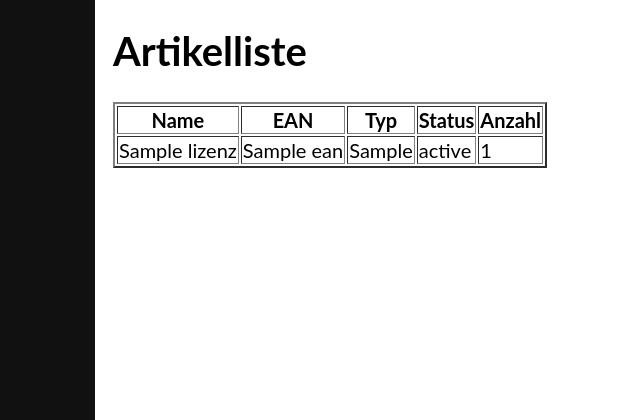
After one commit to mario-spitze/companynetworkmanager, a Django app: template django/project/inventory/templates/inventory/listArticle.html in a window 1280 px wide. The commit adds this page. Shown: the top 420 px of the page, without its empty margins (145-785 px from the left). Run offline with Django 3.2, Linux system fonts and the light colour scheme; the template is opened without the code that fills it: most values are stand-ins (such as "Sample title", 1, 10 or a date in 2020).

Commit message:
close #38

```diff
--- /dev/null
+++ b/django/project/inventory/templates/inventory/listArticle.html
@@ -0,0 +1,24 @@
+{% extends 'content.html' %}
+
+{% block title %}Artikelliste{% endblock %}
+
+{% block content %}
+<table border="2">
+    <tr>
+        <th>Name</th>
+        <th>EAN</th>
+        <th>Typ</th>
+        <th>Status</th>
+        <th>Anzahl</th>
+    </tr>
+    {% for article in object_list %}
+    <tr>
+        <td>{{ article}}</td>
+        <td>{{ article.ean }}</td>
+        <td>{{ article.getType }}</td>
+        <td>{{ article.status }}</td>
+        <td>{{ article.getCount }}</td>
+    </tr>
+    {% endfor %}
+</table>
+{% endblock %}
--- a/django/project/inventory/urls.py
+++ b/django/project/inventory/urls.py
@@ -7,6 +7,7 @@ urlpatterns = [
     path('createHardwareClass/', views.HardwareClassCreateView.as_view(), name='createHardwareClass'),
     path('listHardwareClass/', views.HardwareClassListView.as_view(), name='listHardwareClass'),
     path('createArticle/', views.createArticle, name='createArticle'),
+    path('listArticle/', views.ArticleListView.as_view(), name='listArticle'),
     path('createEquipment/', views.EquipmentCreateView.as_view(), name='createEquipment'),
     path('listEquipment/', views.EquipmentListView.as_view(), name='listEquipment'),
     path('detailEquipment/<int:pk>', views.EquipmentDetailsView.as_view(), name='detailEquipment'),
--- a/django/project/inventory/views.py
+++ b/django/project/inventory/views.py
@@ -70,7 +70,11 @@ def createArticle(request):
 
     return render(request, 'inventory/createArticle.html', {'form': form})
 
-
+@method_decorator(login_required, name='dispatch')
+class ArticleListView(generic.ListView):
+    def get_queryset(self):
+        return Article.objects.all()
+    template_name = 'inventory/listArticle.html'
 
 @method_decorator(login_required, name='dispatch')
 class WorkplaceListView(generic.ListView):
--- a/django/project/templates/base.html
+++ b/django/project/templates/base.html
@@ -51,6 +51,7 @@ body {
     <a href="{% url 'inventory:createHardwareClass' %}">add hardware class</a>
     <a href="{% url 'inventory:listHardwareClass' %}">list hardware class</a>
     <a href="{% url 'inventory:createArticle' %}">add article</a>
+    <a href="{% url 'inventory:listArticle' %}">listArticle</a>
     <a href="{% url 'inventory:createEquipment' %}">add equipment</a>
     <a href="{% url 'inventory:listEquipment' %}">listEquipment</a>
     <a href="{% url 'inventory:listWorkplace' %}">listWorkplace</a>
```
Also changed, not shown: django/project/inventory/models.py (+14 -5 lines).
